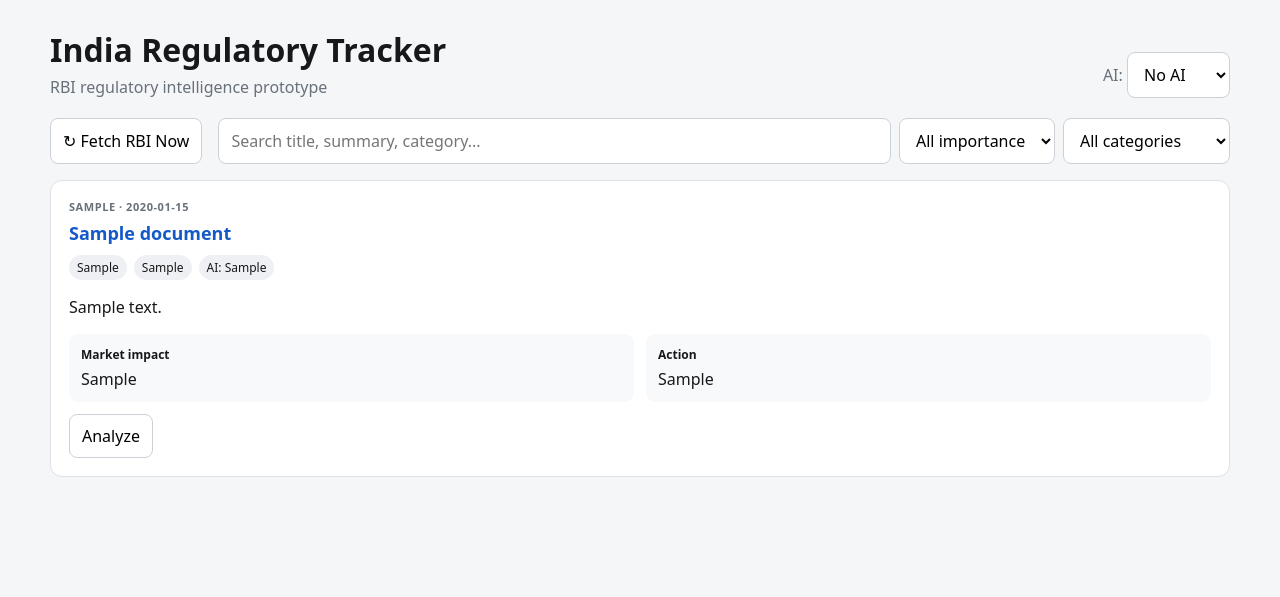
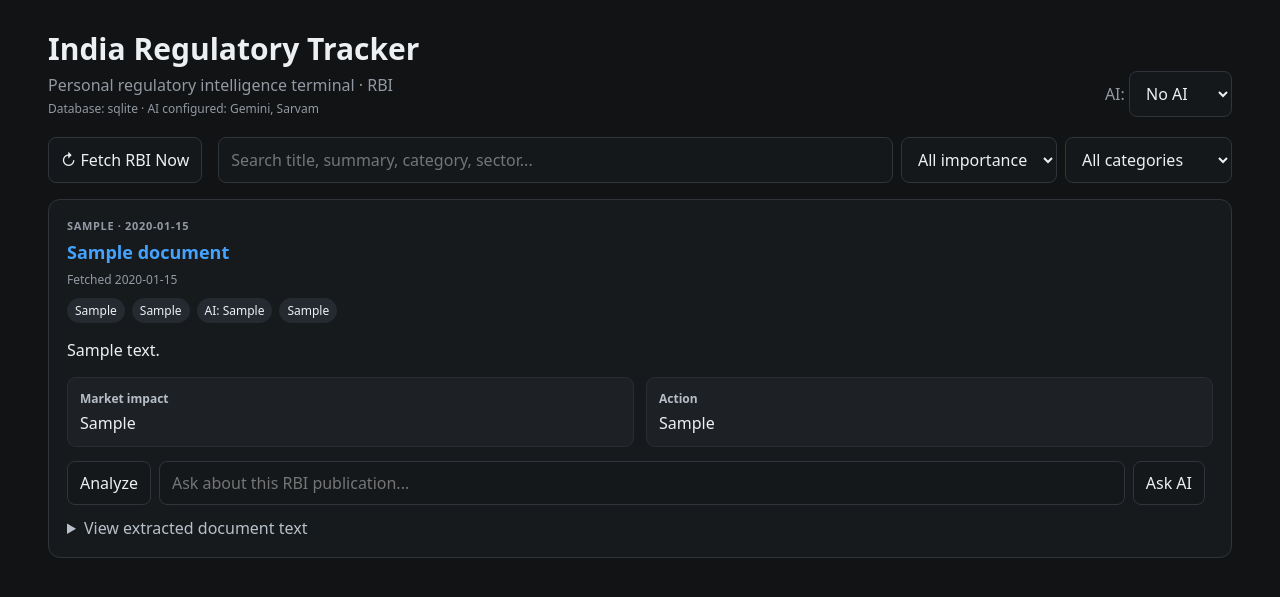
Before and after one commit to Azmth369/india-regulatory-tracker, a Flask app: page / in a window 1280 px wide. Shown: the top 597 px of the page. Run offline with Flask 3, Linux system fonts and the light colour scheme; tables that the repository leaves empty hold one stand-in row (values such as "Sample post").

Commit message:
Upgrade personal regulatory dashboard UI

```diff
--- a/templates/index.html
+++ b/templates/index.html
@@ -5,31 +5,52 @@
   <meta name="viewport" content="width=device-width, initial-scale=1">
   <title>India Regulatory Tracker</title>
   <style>
-    body{font-family:system-ui,sans-serif;max-width:1180px;margin:0 auto;padding:28px 18px;background:#f5f6f8;color:#17181a}
-    header{display:flex;justify-content:space-between;gap:16px;align-items:end;flex-wrap:wrap;margin-bottom:20px}
-    h1{margin:0 0 5px}.muted{color:#68707a}.toolbar{display:flex;gap:8px;flex-wrap:wrap;margin:16px 0}
-    input,select,button{padding:10px 12px;border:1px solid #ccd1d7;border-radius:8px;background:white;font:inherit}
-    button{cursor:pointer}.card{background:white;border:1px solid #dde1e6;border-radius:12px;padding:18px;margin:12px 0}
-    .source{font-size:11px;font-weight:800;color:#68707a;text-transform:uppercase;letter-spacing:.05em}
-    h2{font-size:18px;margin:7px 0}.title{color:#1359c7;text-decoration:none}.title:hover{text-decoration:underline}
-    .chips{display:flex;gap:7px;flex-wrap:wrap;margin:10px 0}.chip{font-size:12px;padding:4px 8px;border-radius:999px;background:#eef0f3}
-    .high{background:#ffe7e7}.critical{background:#ffd4d4}.medium{background:#fff1d6}.low{background:#e9f6eb}
-    .grid{display:grid;grid-template-columns:1fr 1fr;gap:12px;margin-top:12px}.box{padding:12px;background:#f8f9fa;border-radius:9px}
-    .box b{display:block;font-size:12px;margin-bottom:5px}.actions{display:flex;gap:8px;align-items:center;margin-top:12px}
-    .status{font-size:12px}.empty{padding:40px;text-align:center;background:white;border-radius:12px}
-    @media(max-width:700px){.grid{grid-template-columns:1fr}}
+    :root{color-scheme:dark;--bg:#111315;--panel:#171a1d;--border:#30353b;--muted:#9299a2;--text:#edf0f2;--accent:#45a3ff}
+    *{box-sizing:border-box}
+    body{font-family:system-ui,-apple-system,BlinkMacSystemFont,"Segoe UI",sans-serif;max-width:1220px;margin:0 auto;padding:28px 18px;background:var(--bg);color:var(--text)}
+    header{display:flex;justify-content:space-between;gap:18px;align-items:end;flex-wrap:wrap;margin-bottom:20px}
+    h1{margin:0 0 5px;font-size:30px}.subtitle{color:var(--muted)}
+    input,select,button{padding:10px 12px;border:1px solid var(--border);border-radius:8px;background:#15181b;color:var(--text);font:inherit}
+    button{cursor:pointer}button:hover{border-color:#59616b}button:disabled{opacity:.55;cursor:not-allowed}
+    .toolbar{display:flex;gap:8px;flex-wrap:wrap;margin:16px 0}
+    .toolbar input{flex:1;min-width:260px}
+    .card{background:var(--panel);border:1px solid var(--border);border-radius:12px;padding:18px;margin:12px 0}
+    .source{font-size:11px;font-weight:800;color:var(--muted);text-transform:uppercase;letter-spacing:.06em}
+    h2{font-size:18px;margin:7px 0}.title{color:var(--accent);text-decoration:none}.title:hover{text-decoration:underline}
+    .meta{font-size:12px;color:var(--muted);margin-top:4px}
+    .chips{display:flex;gap:7px;flex-wrap:wrap;margin:10px 0}.chip{font-size:12px;padding:4px 8px;border-radius:999px;background:#252a30}
+    .high{background:#4b2525}.critical{background:#612020}.medium{background:#4d3c20}.low{background:#233e2b}
+    .grid{display:grid;grid-template-columns:1fr 1fr;gap:12px;margin-top:12px}.box{padding:12px;background:#1d2125;border-radius:9px;border:1px solid #292e34}
+    .box b{display:block;font-size:12px;margin-bottom:5px;color:#b7bec7}.actions{display:flex;gap:8px;align-items:center;flex-wrap:wrap;margin-top:14px}
+    .question{display:flex;gap:8px;flex:1;min-width:300px}.question input{flex:1}
+    .status{font-size:12px;color:#b5bdc7}.error{color:#ff8d8d}.success{color:#8fdaa1}
+    .empty{padding:40px;text-align:center;background:var(--panel);border:1px solid var(--border);border-radius:12px}
+    .top-status{font-size:12px;color:var(--muted);margin-top:4px}
+    details{margin-top:12px}summary{cursor:pointer;color:#b8c0c9}.details-body{white-space:pre-wrap;color:#cbd1d7;font-size:13px;line-height:1.5;background:#111416;padding:12px;border-radius:8px;margin-top:8px;max-height:420px;overflow:auto}
+    @media(max-width:700px){.grid{grid-template-columns:1fr}.question{min-width:100%}.toolbar input{min-width:100%}}
   </style>
 </head>
 <body>
 <header>
-  <div><h1>India Regulatory Tracker</h1><div class="muted">RBI regulatory intelligence prototype</div></div>
-  <div><span class="muted">AI:</span> <select id="provider"><option value="none">No AI</option><option value="gemini">Gemini</option><option value="sarvam">Sarvam</option></select></div>
+  <div>
+    <h1>India Regulatory Tracker</h1>
+    <div class="subtitle">Personal regulatory intelligence terminal · RBI</div>
+    <div id="health" class="top-status">Checking services...</div>
+  </div>
+  <div>
+    <span class="subtitle">AI:</span>
+    <select id="provider">
+      <option value="none">No AI</option>
+      <option value="gemini">Gemini</option>
+      <option value="sarvam">Sarvam</option>
+    </select>
+  </div>
 </header>
+
 <div class="toolbar">
   <button id="fetchBtn" onclick="fetchRbi()">↻ Fetch RBI Now</button>
   <span id="fetchStatus" class="status"></span>
-
-  <input id="search" placeholder="Search title, summary, category..." style="flex:1;min-width:220px">
+  <input id="search" placeholder="Search title, summary, category, sector...">
   <select id="importance"><option value="">All importance</option><option>Critical</option><option>High</option><option>Medium</option><option>Low</option></select>
   <select id="category"><option value="">All categories</option><option>Banking</option><option>Monetary Policy</option><option>Payments</option><option>NBFC</option><option>Forex</option><option>Markets</option><option>Consumer</option><option>Compliance</option><option>Other</option></select>
 </div>
@@ -37,36 +58,58 @@
 {% if documents %}
 <div id="documents">
 {% for doc in documents %}
-    <article class="card" data-search="{{ (doc['title'] ~ ' ' ~ (doc['summary'] or '') ~ ' ' ~ (doc['category'] or ''))|lower }}" data-importance="{{ doc['importance'] or '' }}" data-category="{{ doc['category'] or '' }}">
+<article class="card"
+  data-search="{{ (doc['title'] ~ ' ' ~ (doc['summary'] or '') ~ ' ' ~ (doc['category'] or '') ~ ' ' ~ (doc['affected_sectors'] or ''))|lower }}"
+  data-importance="{{ doc['importance'] or '' }}"
+  data-category="{{ doc['category'] or '' }}">
   <div class="source">{{ doc['source'] }}{% if doc['published_at'] %} · {{ doc['published_at'] }}{% endif %}</div>
   <h2><a class="title" href="{{ doc['url'] }}" target="_blank" rel="noopener">{{ doc['title'] }}</a></h2>
+  <div class="meta">Fetched {{ doc['fetched_at'] or '—' }}</div>
+
   <div class="chips">
     {% if doc['importance'] %}<span class="chip {{ doc['importance']|lower }}">{{ doc['importance'] }}</span>{% endif %}
     {% if doc['category'] %}<span class="chip">{{ doc['category'] }}</span>{% endif %}
     {% if doc['ai_provider'] %}<span class="chip">AI: {{ doc['ai_provider'] }}</span>{% endif %}
+    {% if doc['affected_sectors'] %}<span class="chip">{{ doc['affected_sectors'] }}</span>{% endif %}
   </div>
-      {% if doc['summary'] %}<p>{{ doc['summary'] }}</p>{% endif %}
+
+  {% if doc['summary'] %}<p>{{ doc['summary'] }}</p>{% else %}<p class="subtitle">Not analyzed yet.</p>{% endif %}
+
   {% if doc['market_impact'] or doc['action_required'] %}
   <div class="grid">
     {% if doc['market_impact'] %}<div class="box"><b>Market impact</b>{{ doc['market_impact'] }}</div>{% endif %}
     {% if doc['action_required'] %}<div class="box"><b>Action</b>{{ doc['action_required'] }}</div>{% endif %}
   </div>
   {% endif %}
+
   <div class="actions">
     <button onclick="analyzeDoc({{ doc['id'] }}, this)">Analyze</button>
+    <div class="question">
+      <input id="q-{{ doc['id'] }}" placeholder="Ask about this RBI publication...">
+      <button onclick="askDoc({{ doc['id'] }}, this)">Ask AI</button>
+    </div>
     <span class="status" id="status-{{ doc['id'] }}"></span>
   </div>
+
+  <details>
+    <summary>View extracted document text</summary>
+    <div class="details-body" id="content-{{ doc['id'] }}">Loading...</div>
+  </details>
 </article>
 {% endfor %}
 </div>
 {% else %}
-  <div class="empty"><strong>No documents collected yet.</strong><p>The scheduler will populate RBI publications automatically.</p></div>
+<div class="empty">
+  <strong>No documents collected yet.</strong>
+  <p>The scheduler will populate RBI press releases automatically.</p>
+</div>
 {% endif %}
 
 <script>
 const search=document.getElementById('search');
 const importance=document.getElementById('importance');
 const category=document.getElementById('category');
+
 function filterDocs(){
   const q=search.value.toLowerCase(), imp=importance.value, cat=category.value;
   document.querySelectorAll('.card').forEach(card=>{
@@ -75,49 +118,118 @@ function filterDocs(){
   });
 }
 [search,importance,category].forEach(x=>x.addEventListener('input',filterDocs));
+
+async function refreshHealth(){
+  try{
+    const res=await fetch('/health');
+    const data=await res.json();
+    const ai=[];
+    if(data.ai && data.ai.gemini) ai.push('Gemini');
+    if(data.ai && data.ai.sarvam) ai.push('Sarvam');
+    document.getElementById('health').textContent='Database: '+data.database+' · AI configured: '+(ai.length?ai.join(', '):'none');
+
+    const provider=document.getElementById('provider');
+    Array.from(provider.options).forEach(option=>{
+      if(option.value==='none') return;
+      option.disabled=!(data.ai && data.ai[option.value]);
+    });
+
+    if(data.default_provider && data.default_provider!=='none' && data.ai && data.ai[data.default_provider]){
+      provider.value=data.default_provider;
+    }
+  }catch(e){
+    document.getElementById('health').textContent='Service status unavailable';
+  }
+}
+
 async function analyzeDoc(id,button){
   const provider=document.getElementById('provider').value;
   const status=document.getElementById('status-'+id);
-  if(provider==='none'){status.textContent='Select Gemini or Sarvam first.';return;}
-  button.disabled=true; status.textContent='Analyzing...';
+  if(provider==='none'){status.className='status error';status.textContent='Select a configured AI provider first.';return;}
+  button.disabled=true;status.className='status';status.textContent='Analyzing...';
   try{
     const res=await fetch('/api/analyze/'+id+'?provider='+encodeURIComponent(provider),{method:'POST'});
     const data=await res.json();
-    status.textContent=data.status==='ok'?'Saved. Refresh to see the analysis.':(data.reason||data.error||'Failed');
-  }catch(e){status.textContent='Request failed';}
-  finally{button.disabled=false;}
+    if(data.status==='ok'){
+      status.className='status success';
+      status.textContent='Analysis saved. Reloading...';
+      setTimeout(()=>location.reload(),700);
+    }else{
+      status.className='status error';
+      status.textContent=data.error||data.reason||'Analysis failed.';
+    }
+  }catch(e){
+    status.className='status error';status.textContent='Request failed: '+e.message;
+  }finally{button.disabled=false;}
 }
 
+async function askDoc(id,button){
+  const provider=document.getElementById('provider').value;
+  const input=document.getElementById('q-'+id);
+  const status=document.getElementById('status-'+id);
+  const question=input.value.trim();
+  if(provider==='none'){status.className='status error';status.textContent='Select a configured AI provider first.';return;}
+  if(!question){status.className='status error';status.textContent='Enter a question.';return;}
+  button.disabled=true;status.className='status';status.textContent='Thinking...';
+  try{
+    const res=await fetch('/api/ask/'+id,{
+      method:'POST',
+      headers:{'Content-Type':'application/json'},
+      body:JSON.stringify({provider,question})
+    });
+    const data=await res.json();
+    if(data.status==='ok'){
+      status.className='status success';
+      status.textContent=data.answer;
+    }else{
+      status.className='status error';status.textContent=data.error||'AI request failed.';
+    }
+  }catch(e){
+    status.className='status error';status.textContent='Request failed: '+e.message;
+  }finally{button.disabled=false;}
+}
+
+async function loadContent(id){
+  const box=document.getElementById('content-'+id);
+  if(box.dataset.loaded) return;
+  try{
+    const res=await fetch('/api/documents/'+id);
+    const data=await res.json();
+    box.textContent=data.content||'No extracted content.';
+    box.dataset.loaded='1';
+  }catch(e){
+    box.textContent='Could not load document text.';
+  }
+}
+
+document.querySelectorAll('details').forEach(details=>{
+  details.addEventListener('toggle',()=>{
+    if(details.open){
+      const box=details.querySelector('.details-body');
+      loadContent(box.id.replace('content-',''));
+    }
+  });
+});
+
 async function fetchRbi(){
-  const btn=document.getElementById('fetchBtn'), status=document.getElementById('fetchStatus');
-  btn.disabled=true; status.textContent='Fetching RBI...';
+  const btn=document.getElementById('fetchBtn'),status=document.getElementById('fetchStatus');
+  btn.disabled=true;status.textContent='Fetching RBI...';
   try{
     const res=await fetch('/api/scrape/rbi',{method:'POST'});
     const data=await res.json();
     if(data.status==='ok'){
-      status.textContent=data.found+' found · '+data.saved+' saved/updated. Reloading...';
-      setTimeout(()=>location.reload(),900);
-    }else status.textContent=data.error||'Fetch failed';
-  }catch(e){status.textContent='Request failed';}
-  finally{btn.disabled=false;}
+      status.className='status success';
+      status.textContent=data.found+' current press releases processed. Reloading...';
+      setTimeout(()=>location.reload(),700);
+    }else{
+      status.className='status error';status.textContent=data.error||'Fetch failed.';
     }
-async function askDoc(id,button){
-  const provider=document.getElementById("provider").value;
-  const input=document.getElementById("q-"+id), status=document.getElementById("status-"+id);
-  const question=input.value.trim();
-  if(provider==="none"){status.textContent="Select Gemini or Sarvam first.";return;}
-  if(!question){status.textContent="Enter a question.";return;}
-  button.disabled=true; status.textContent="Thinking...";
-  try{
-    const res=await fetch("/api/ask/"+id,{method:"POST",headers:{"Content-Type":"application/json"},body:JSON.stringify({provider,question})});
-    const data=await res.json();
-    if(data.status==="ok"){
-      const answer=typeof data.answer==="string"?data.answer:JSON.stringify(data.answer);
-      status.textContent=answer;
-    }else status.textContent=data.error||"AI request failed";
-  }catch(e){status.textContent="Request failed";}
-  finally{button.disabled=false;}
+  }catch(e){
+    status.className='status error';status.textContent='Request failed: '+e.message;
+  }finally{btn.disabled=false;}
 }
+
+refreshHealth();
 </script>
 </body>
 </html>
```
Lines whose indentation alone changed are shown as unchanged.
